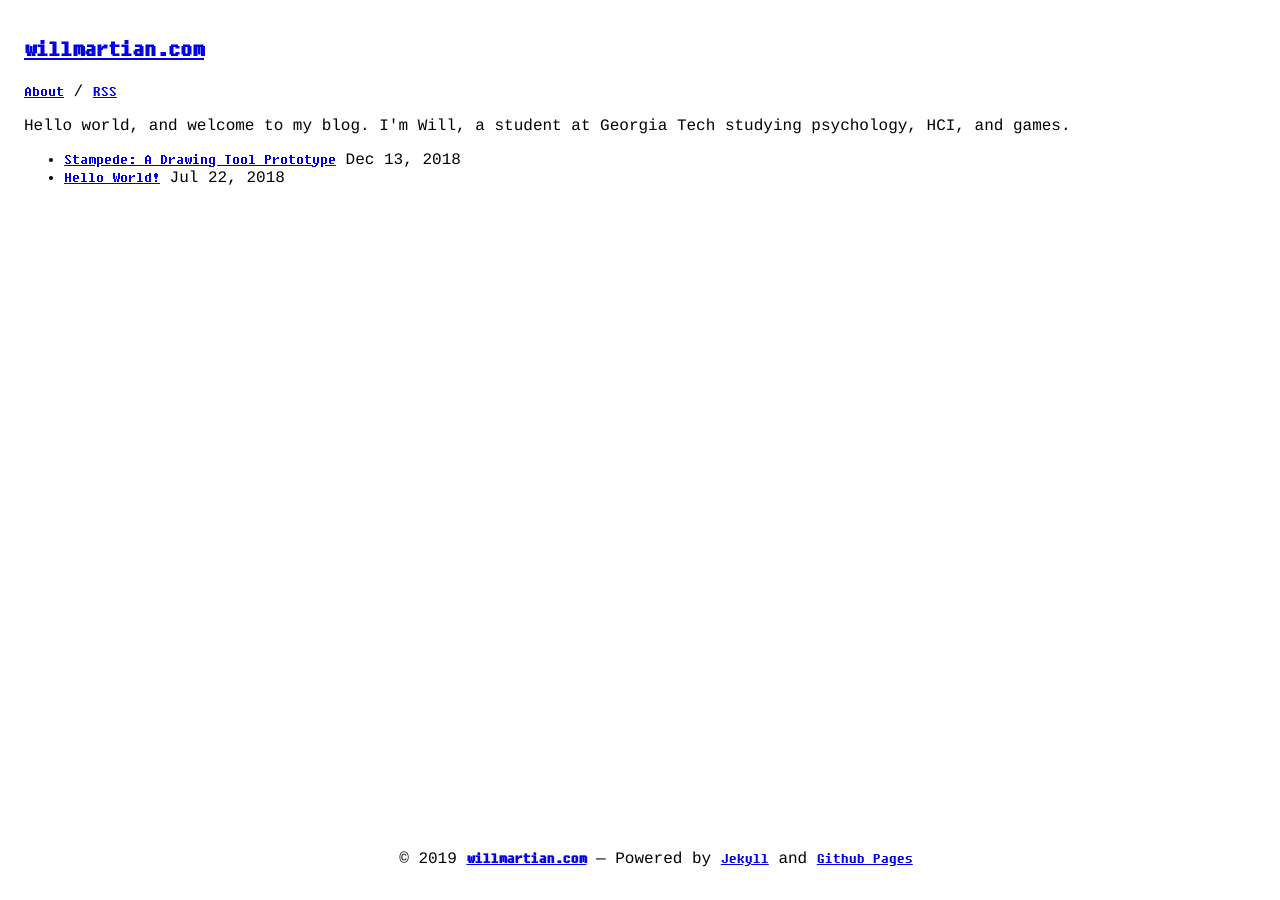
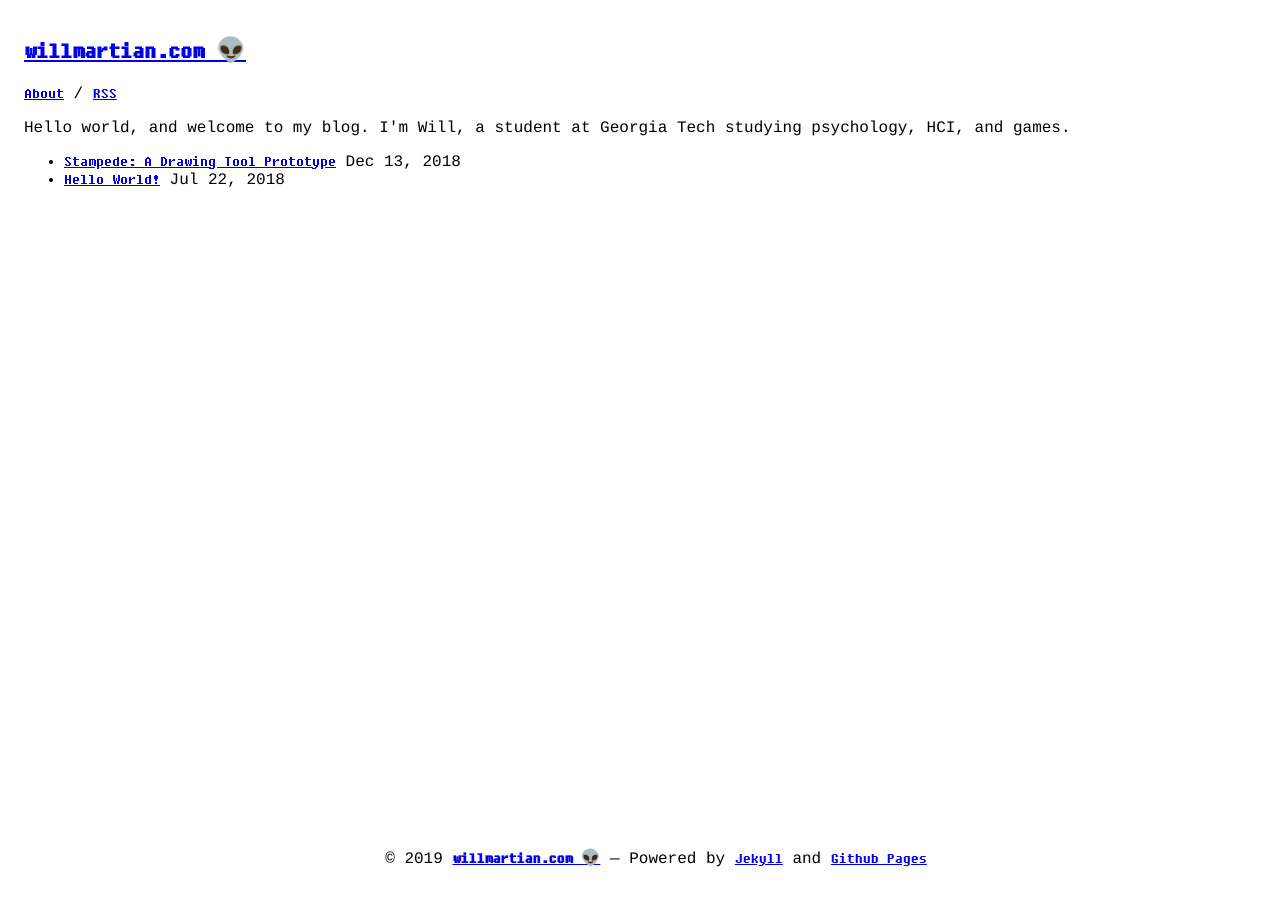
Before and after one commit to willbmartin/willbmartin.github.io, a Jekyll site: the page built from index.html, in a window 1280 px wide. Built offline with Jekyll 4.4.1, drawn with Linux system fonts in a browser that asks for light colours.

```diff
--- a/_config.yml
+++ b/_config.yml
@@ -1,5 +1,5 @@
 # Site settings
-title: "willmartian.com"
+title: "willmartian.com 👽"
 description: "Space Pirate of the Open Web"
 baseurl: "" # required if used under gh-pages branch, else (under master branch) just leave empty/blank
 url: ""
```
